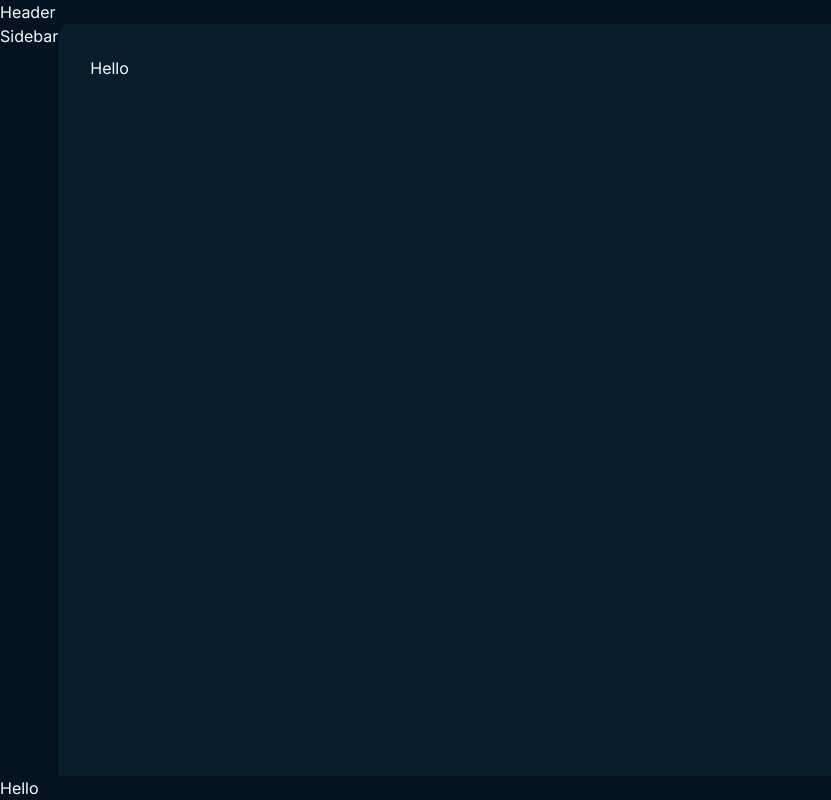
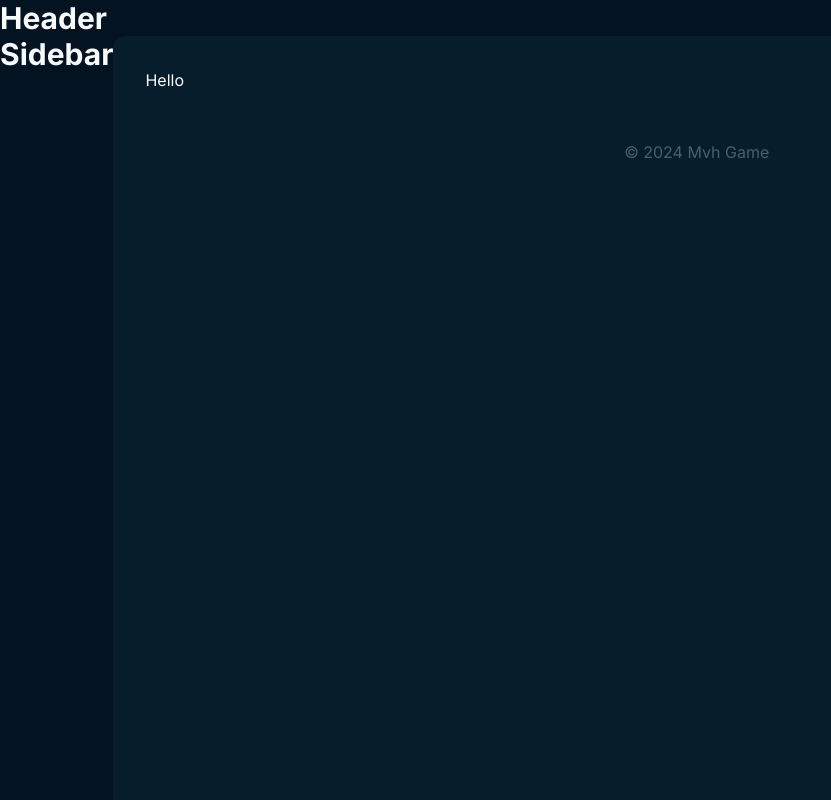
Before and after one commit to abhinavsrepository/mvhgame, a Next.js app: page / in a window 1280 px wide. Shown: the whole page, without its empty margins (0-831 px from the left). Built offline with nearby package versions, Linux system fonts and the light colour scheme; a web font is replaced by a local one.

Commit message:
files added

```diff
--- a/src/app/(main)/layout.js
+++ b/src/app/(main)/layout.js
@@ -1,3 +1,6 @@
+import Header from "@/components/Header";
+import Sidebar from "@/components/Sidebar";
+import Footer from "@/components/Footer";
 export const metadat ={
     title :"MVH game ",
     description:"play and win",
@@ -10,14 +13,15 @@ export const metadat ={
 export default function MainLayout({ children }) {
   return (
     <div className="flex flex-col h-screen">
-      <header>Header</header>
+      <Header />
       <div className="flex flex-1 overflow-hidden">
-        <aside>Sidebar</aside>
+       <Sidebar/>
         <div className="flex-1 overflow-auto bg-primary p-4 lg:p-8 rounded-tl-xl">
           <main>{children}</main>
+          <Footer />
         </div>
       </div>
-      {children}
+
     </div>
   );
 }
--- /dev/null
+++ b/src/components/Footer.jsx
@@ -0,0 +1,5 @@
+export default async function Footer() {
+    return (
+        <footer className="text-center text-accent pt-12">&copy; {new Date().getFullYear()} Mvh Game</footer>
+    );
+}
--- /dev/null
+++ b/src/components/Header.jsx
@@ -0,0 +1,5 @@
+export default async function Header() {
+    return (
+        <header className="text-3xl font-bold">Header</header>
+    );
+}
--- /dev/null
+++ b/src/components/Sidebar.jsx
@@ -0,0 +1,5 @@
+export default async function Sidebar() {
+    return (
+        <aside className="text-3xl font-bold">Sidebar</aside>
+    );
+}
```
